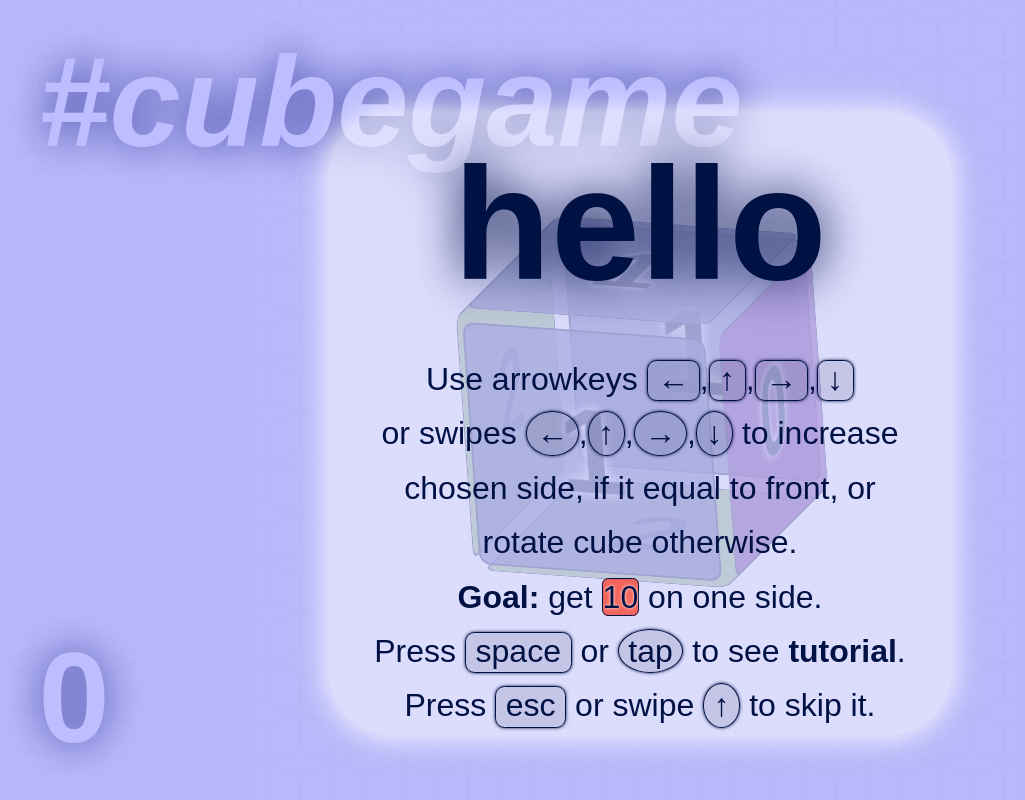
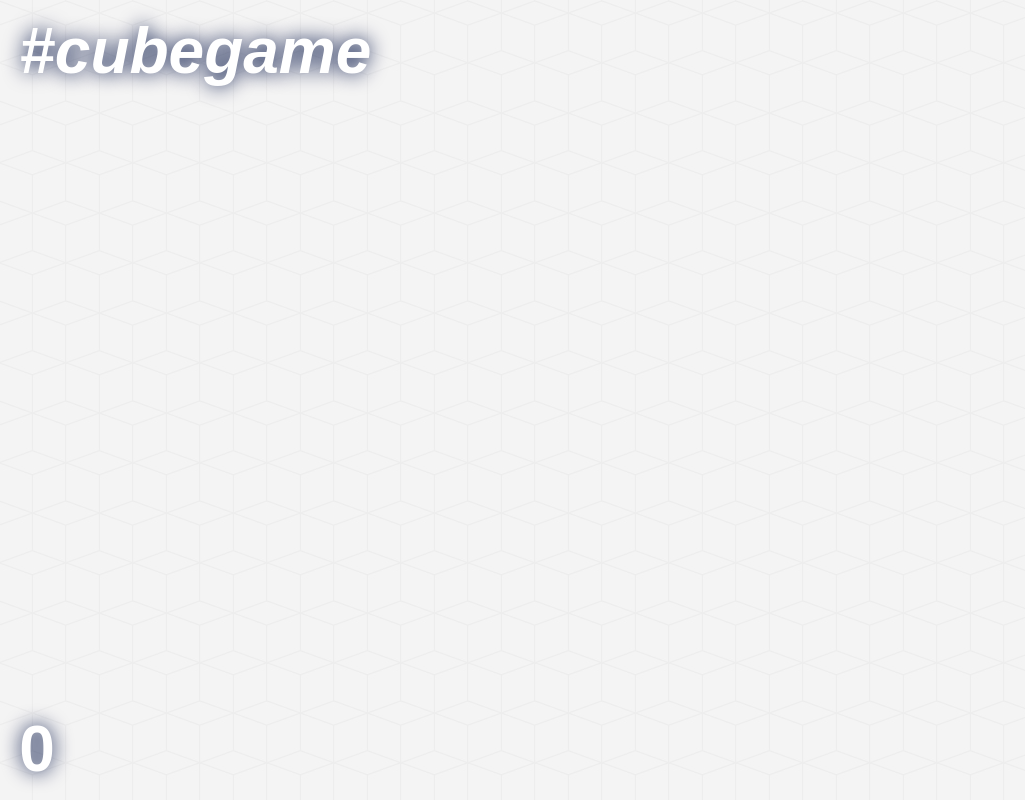
Before and after one commit to titulus/cubegame, a plain HTML site: page index.html in a window 1280 px wide. Shown: the whole page, without its empty margins (0-1025 px from the left). Drawn offline with Linux system fonts and the light colour scheme.

Commit message:
remove my script code

```diff
--- a/index.html
+++ b/index.html
@@ -17,7 +17,7 @@
       <script src='prefixfree.min.js'></script>
       <script src='prefixfree.dynamic-dom.min.js'></script>
       <script src='seedrandom.min.js'></script>
-      <script src='script.js'></script>
+      <!-- <script src='script.js'></script> -->
       <script>
 (function(i,s,o,g,r,a,m){i['GoogleAnalyticsObject']=r;i[r]=i[r]||function(){
 (i[r].q=i[r].q||[]).push(arguments)},i[r].l=1*new Date();a=s.createElement(o),
```
